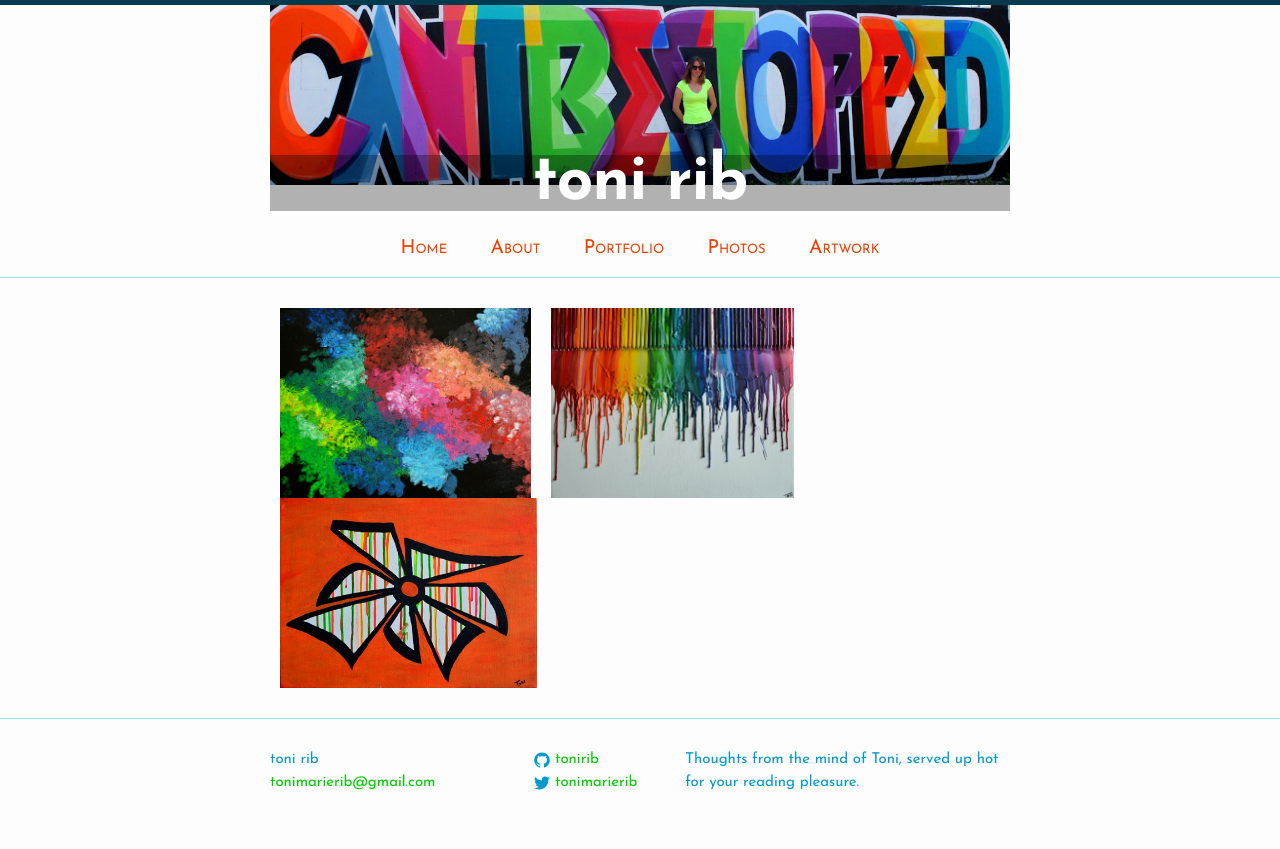
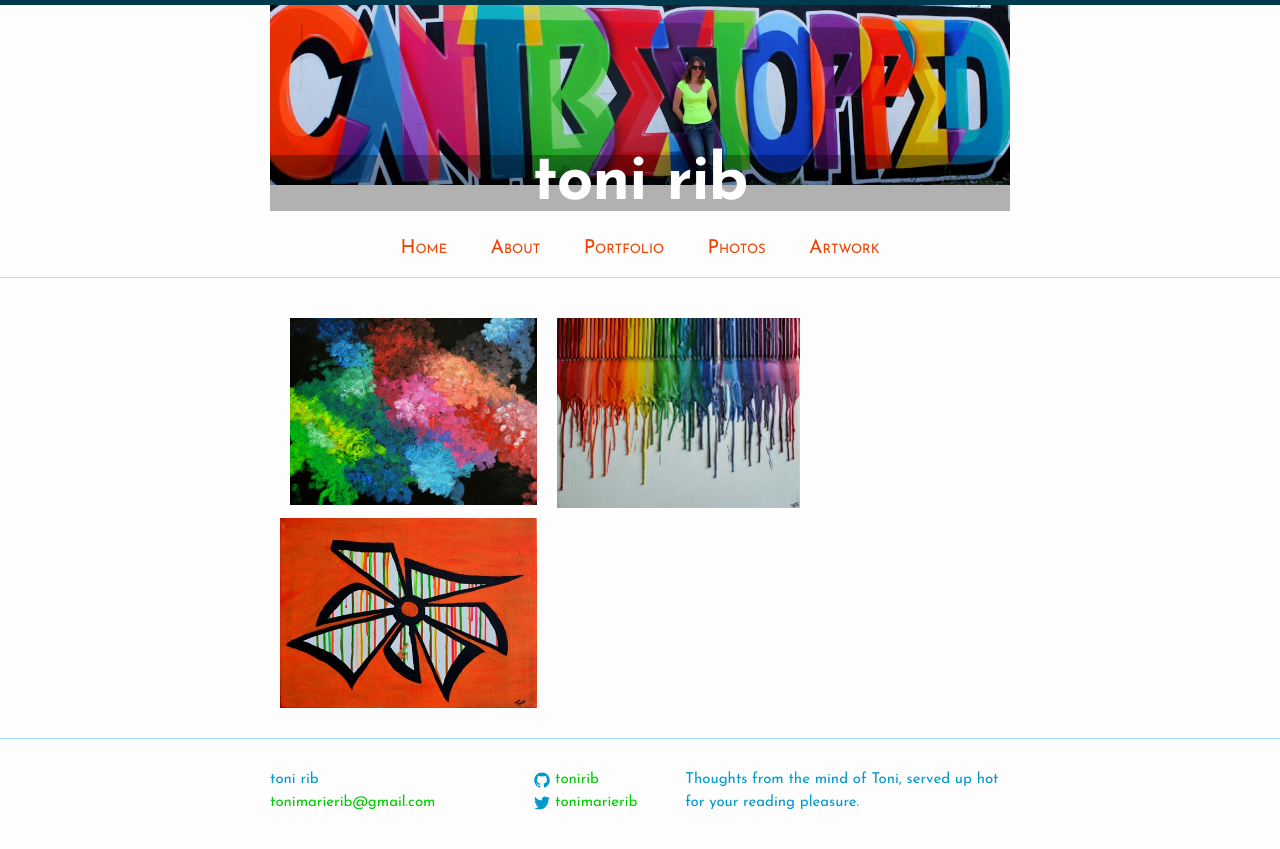
Before and after one commit to ToniRib/personal-blog, a Jekyll site: the page built from artwork.html, in a window 1280 px wide. Shown: the top 849 px of the page. Built offline with Jekyll 4.4.1, drawn with Linux system fonts in a browser that asks for light colours.

Commit message:
reverts to three column artwork layout

```diff
--- a/artwork.html
+++ b/artwork.html
@@ -4,19 +4,16 @@
 <article class="art">
 
   <section class="row top-art-row">
-    <div class="col-1-2">
+    <div class="col-1-3">
       <img class="artwork-img" src="{{ site.baseurl }}/images/colors1.jpg" alt="colorful image" />
     </div>
 
-    <div class="col-1-2">
+    <div class="col-1-3">
       <img class="artwork-img" src="{{ site.baseurl }}/images/crayon_painting.jpg" alt="crayon drip image" />
     </div>
-  </section>
 
-  <section class="row">
     <div class="col-1-2">
       <img class="artwork-img" src="{{ site.baseurl }}/images/drip_painting.jpg" alt="paint drip image" />
     </div>
   </section>
-
 </article>
```
Also changed, not shown: 3 other files.
